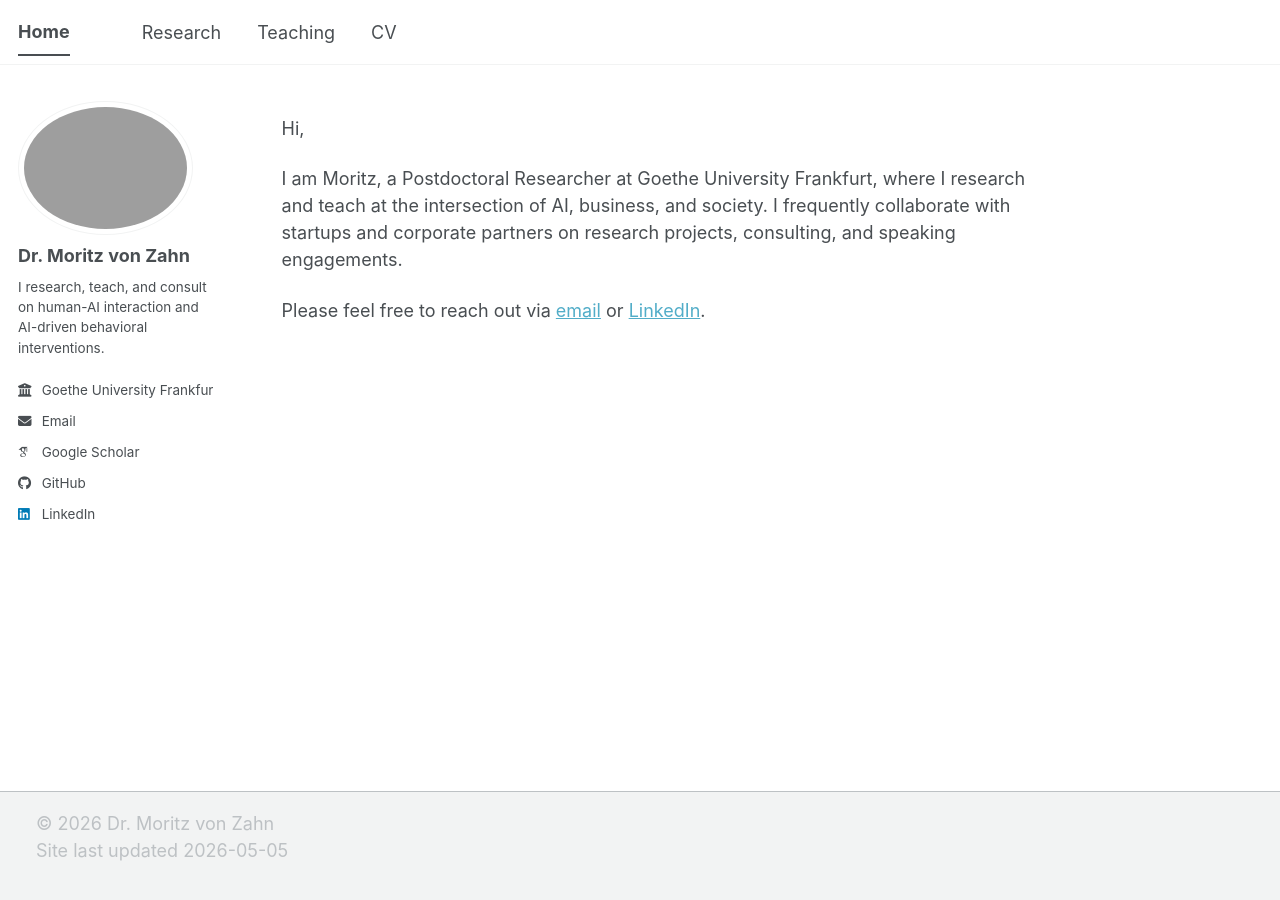
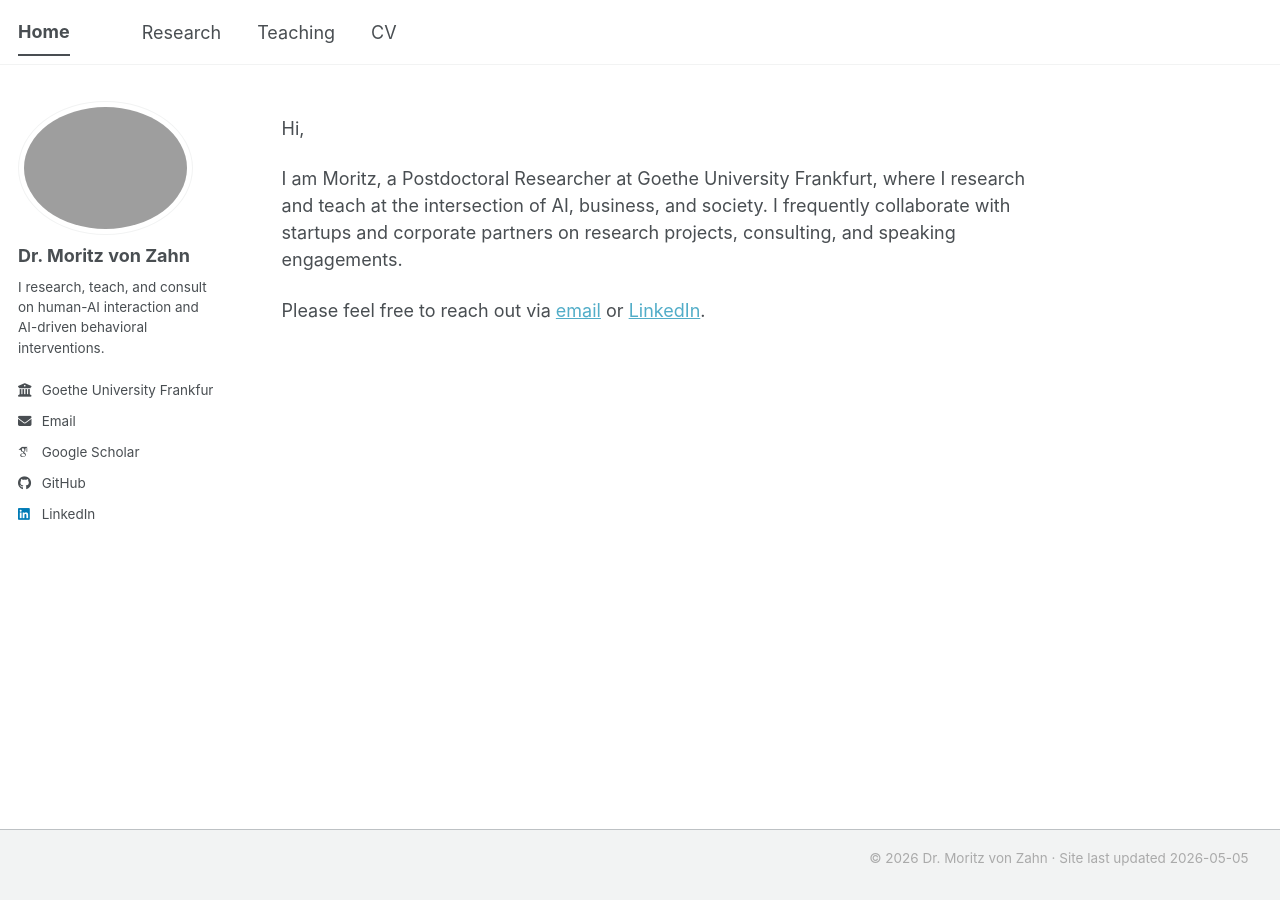
Before and after one commit to moritzvz/moritzvz.github.io, a Jekyll site: the page built from _pages/about.md, in a window 1280 px wide. Built offline with Jekyll 4.4.1, drawn with Linux system fonts in a browser that asks for light colours; some web fonts are replaced; a script bundle is joined from its source files by our own code; library files that are not in the unit come from our copies.

Commit message:
Fix footer: move to bottom right, stop overlapping sidebar

```diff
--- a/_includes/footer.html
+++ b/_includes/footer.html
@@ -1,6 +1,5 @@
 {% include base_path %}
 
 <footer class="site-footer-minimal">
-  &copy; {{ site.time | date: '%Y' }} {{ site.author.name }}<br>
-  Site last updated {{ "now" | date: '%Y-%m-%d' }}
+  &copy; {{ site.time | date: '%Y' }} {{ site.author.name }} &middot; Site last updated {{ "now" | date: '%Y-%m-%d' }}
 </footer>
--- a/_includes/head/custom.html
+++ b/_includes/head/custom.html
@@ -12,4 +12,17 @@
 <link rel="icon" href="{{ base_path }}/images/favicon.ico"/>
 <meta name="theme-color" content="#ffffff"/>
 
+<!-- footer styling -->
+<style>
+.site-footer-minimal {
+  text-align: right;
+  font-size: 0.75em;
+  color: #aaa;
+  padding: 1em 1em 0.5em 1em;
+  margin-top: 2em;
+  clear: both;
+  position: static;
+}
+</style>
+
 <!-- end custom head snippets -->
```
